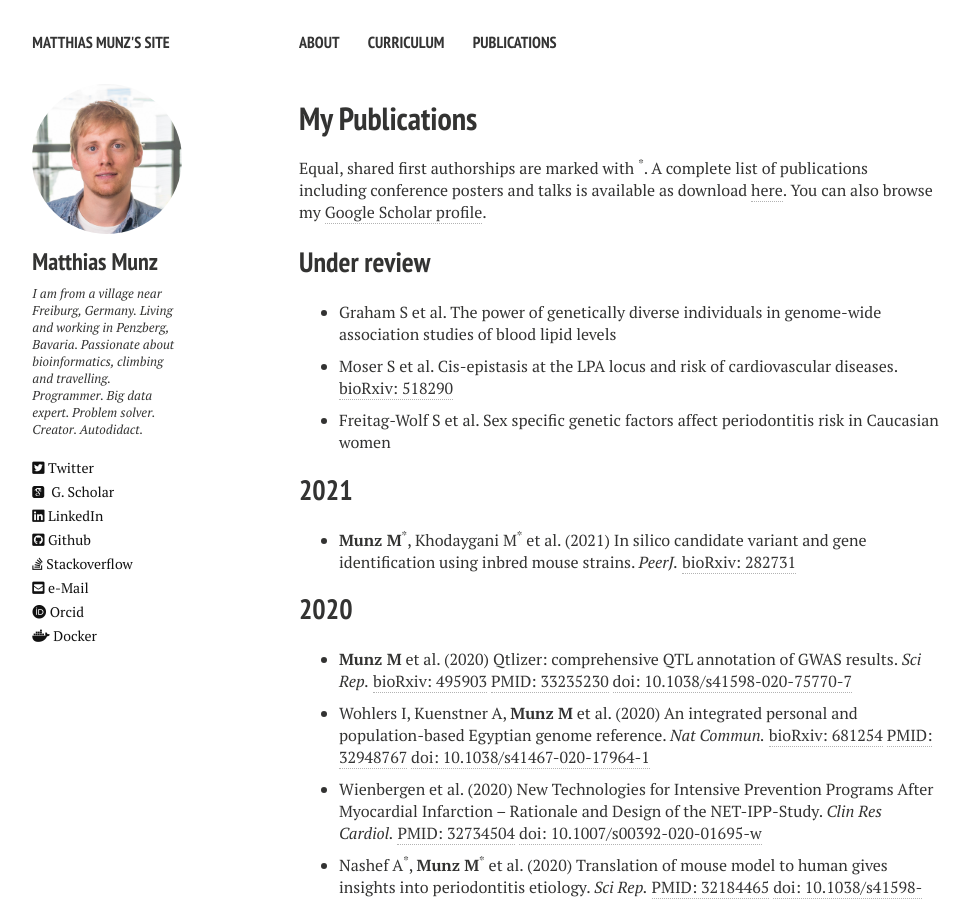
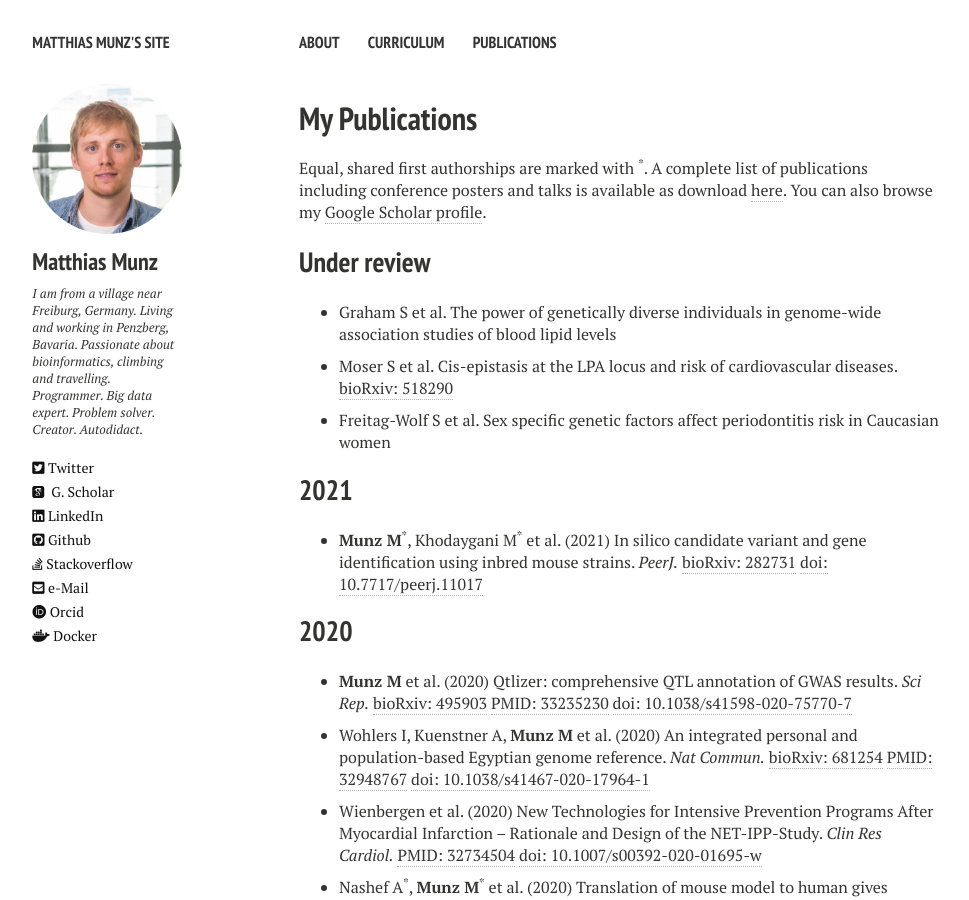
Before and after one commit to matmu/matmu.github.io-deprecated, a Jekyll site: the page built from _pages/publications.md, in a window 1280 px wide and 900 px high. Shown: the whole window, without its empty margins (21-990 px from the left). Built offline with Jekyll 4.4.1, drawn with Linux system fonts in a browser that asks for light colours; nearby versions of some CDN libraries.

Commit message:
Update publications.yml

```diff
--- a/_data/publications.yml
+++ b/_data/publications.yml
@@ -17,6 +17,7 @@
       journal: "PeerJ."
       biorxiv: 282731
       biorxiv_link: https://doi.org/10.1101/2020.09.04.282731
+      doi: "10.7717/peerj.11017"
 
 - year: 2020
   publications:
```
